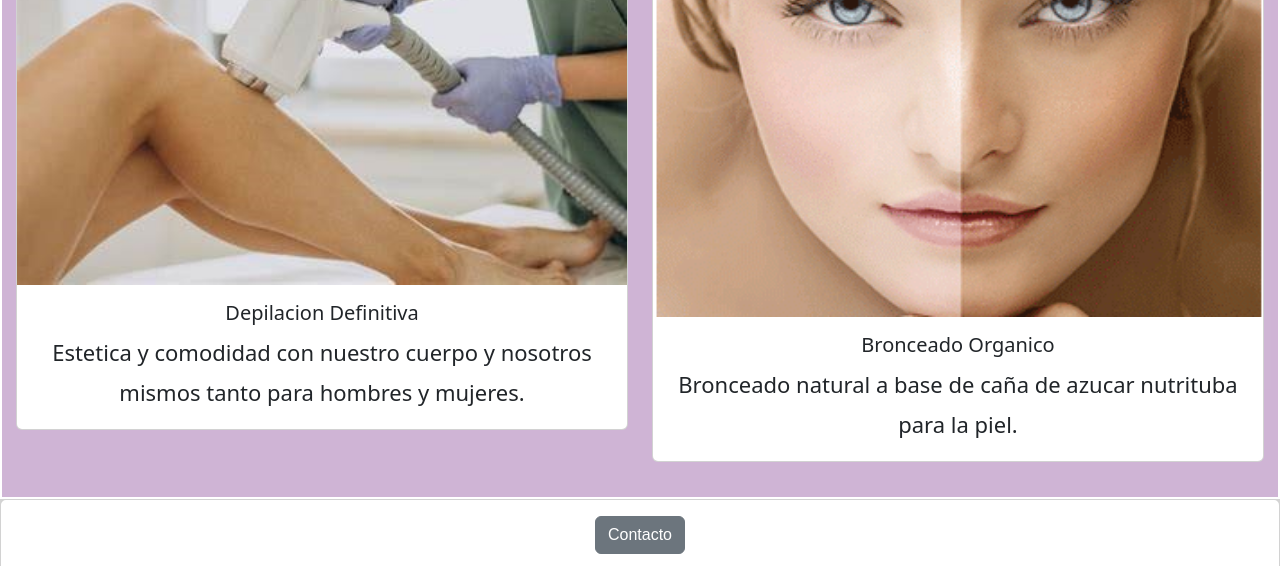
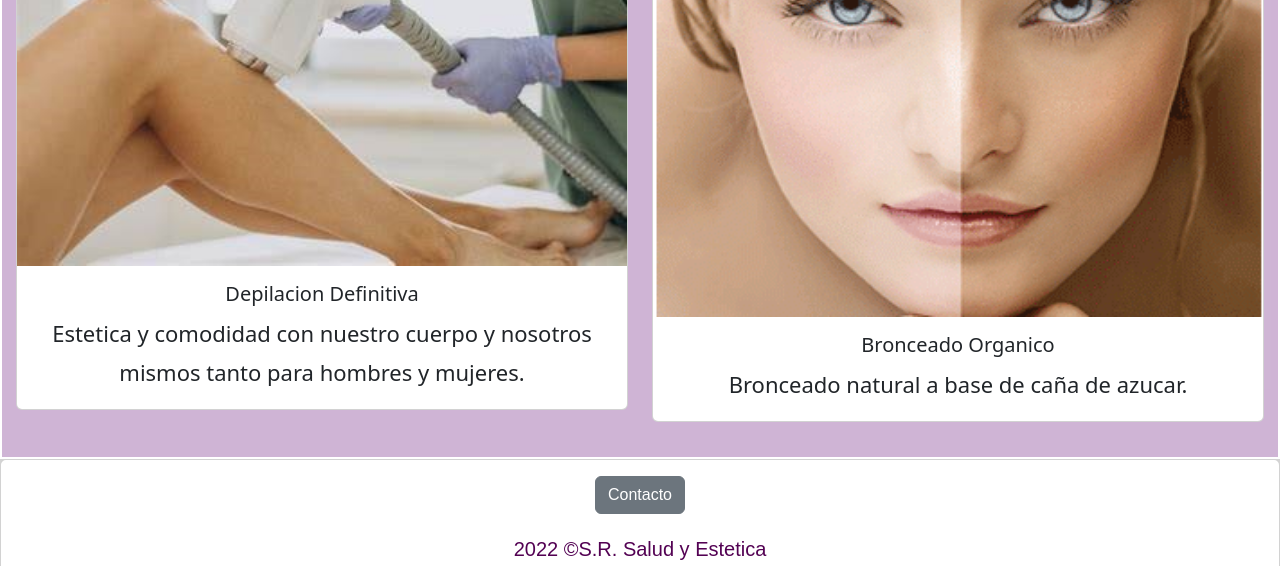
Before and after one commit to Arlye07/3entrega, a plain HTML site: page paginas/SERVICIOS.html in a window 1280 px wide. Shown: the part 2152-2718 px from the top of the page. Drawn offline with nearby package versions, Linux system fonts and the light colour scheme.

Commit message:
detalles estrega 3

```diff
--- a/paginas/SERVICIOS.html
+++ b/paginas/SERVICIOS.html
@@ -162,7 +162,7 @@
             <img src="../Imagenes/bronceado org.png" class="card-img-top" alt="Bronceado">
             <div class="card-body">
               <h5 class="card-title">Bronceado Organico</h5>
-              <p class="card-text"> Bronceado natural a base de caña de azucar nutrituba para la piel.</p>
+              <p class="card-text"> Bronceado natural a base de caña de azucar.</p>
             </div>
           </div>
         </div>
```
Also changed, not shown: Imagenes/3era-Edad.jpg, Imagenes/Aca-Salud.jpg, Imagenes/apross.jpg, Imagenes/caja de abogados.jpg, Imagenes/cpce.jpg, Imagenes/federada.jpg, Imagenes/prevencion.jpg.
